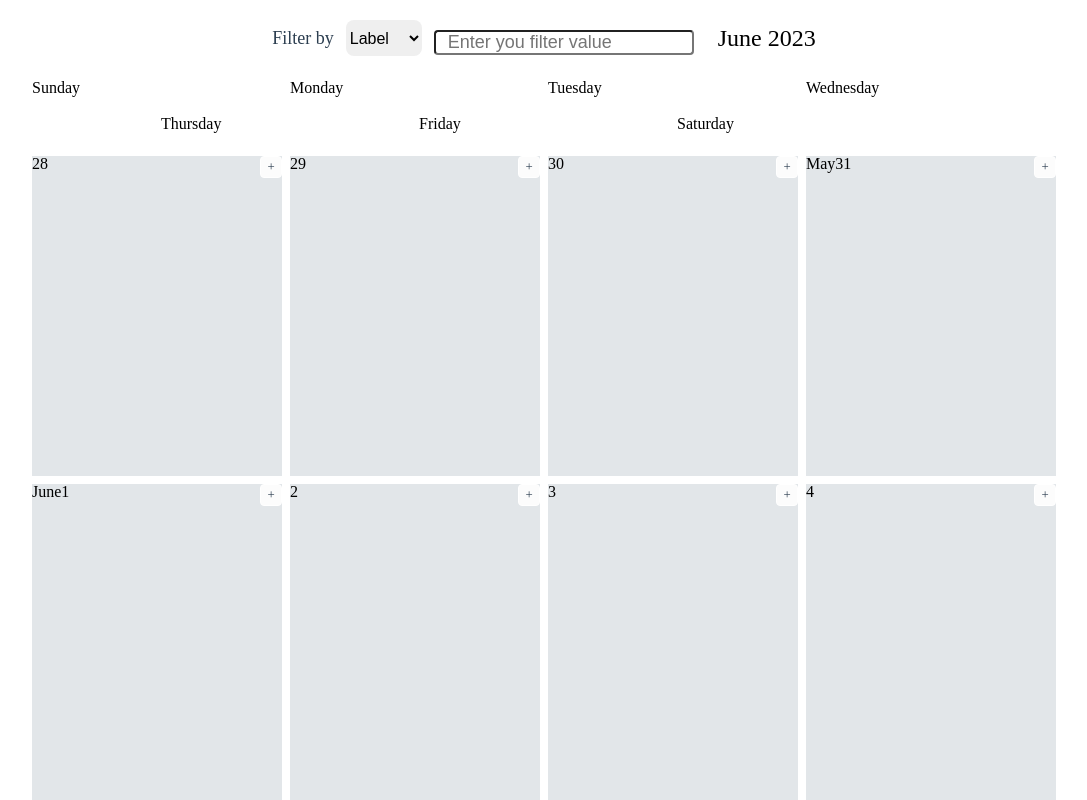
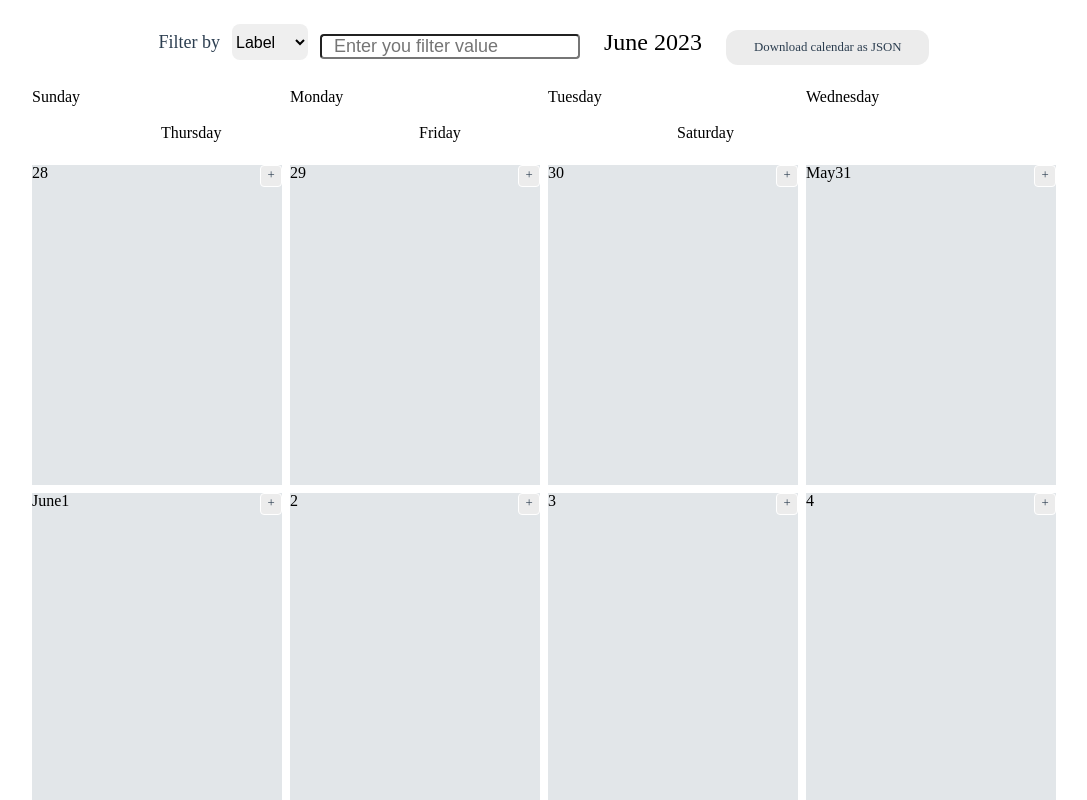
Before and after one commit to VladGlivuk/TaskCalendar, a React (Vite) app: page / in a window 1280 px wide. Shown: the top 800 px of the page, without its empty margins (96-1183 px from the left). Built offline with nearby package versions, Linux system fonts and the light colour scheme.

Commit message:
implement downloading calendar as JSON

```diff
--- /dev/null
+++ b/src/components/Calendar/Header/TopHeader/DownloadButton/index.tsx
@@ -0,0 +1,37 @@
+import { FC } from 'react';
+//types
+import { BUTTON_TYPE } from 'core/types';
+//constants
+import { calendar } from 'core/constants';
+//components
+import Button from 'shared/components/Button';
+
+const DownloadButton: FC = () => {
+  const downloadFileClickHandler = () => {
+    try {
+      const calendarData = localStorage.getItem(calendar);
+
+      if (calendarData) {
+        const fileName = 'calendarData';
+        const formattedJson = JSON.stringify(JSON.parse(calendarData), null, 6);
+        const blob = new Blob([formattedJson], { type: 'application/json' });
+        const href = URL.createObjectURL(blob);
+
+        const link = document.createElement('a');
+        link.href = href;
+        link.download = fileName + '.json';
+        document.body.appendChild(link);
+        link.click();
+
+        document.body.removeChild(link);
+        URL.revokeObjectURL(href);
+      }
+    } catch (error) {
+      console.log('file: index.tsx:34  error:', error);
+    }
+  };
+
+  return <Button title='Download calendar as JSON' type={BUTTON_TYPE.DEFAULT} clickHandler={downloadFileClickHandler} />;
+};
+
+export default DownloadButton;
--- a/src/components/Calendar/Header/TopHeader/index.tsx
+++ b/src/components/Calendar/Header/TopHeader/index.tsx
@@ -5,6 +5,7 @@ import { getMonthFromNumber } from 'core/functions';
 import Filter from './Filter';
 //styles
 import { TopHeaderWrapper } from './styles';
+import DownloadButton from './DownloadButton';
 
 const TopHeader: FC = () => {
   const currentDate = new Date();
@@ -18,6 +19,7 @@ const TopHeader: FC = () => {
     <TopHeaderWrapper>
       <Filter />
       <h1 className='title'>{currentDateInfo}</h1>
+      <DownloadButton />
     </TopHeaderWrapper>
   );
 };
--- a/src/core/constants/task.ts
+++ b/src/core/constants/task.ts
@@ -8,5 +8,4 @@ export const defaultTaskValue: Task = {
   label: 'New task',
   colors: ['blue', 'yellow'],
   taskId: '',
-  dayId: '',
 };
--- a/src/core/types/task.ts
+++ b/src/core/types/task.ts
@@ -2,6 +2,5 @@ export type Task = {
   date: Date | null;
   label: string;
   colors: Array<string>;
-  dayId: string;
   taskId: string;
 };
--- a/src/shared/components/TaskFormData/helpers.ts
+++ b/src/shared/components/TaskFormData/helpers.ts
@@ -2,9 +2,7 @@
 import { Task } from 'core/types';
 
 export const getNewTaskValue = (task: Task, isEditing: boolean): Task =>
-  isEditing || !!task.taskId
-    ? task
-    : { ...task, taskId: task.label + task.date?.getSeconds() + +task.colors.toString() + task.dayId + new Date().getSeconds() };
+  isEditing || !!task.taskId ? task : { ...task, taskId: task.label + task.date?.getSeconds() + task.colors.toString() + new Date().getSeconds() };
 
 export const getIsFormValid = (task: Task): boolean => task.label.trim().length > 2;
 
--- a/src/shared/styles/buttons.ts
+++ b/src/shared/styles/buttons.ts
@@ -17,7 +17,7 @@ export const ButtonWrapper = styled.div<ButtonProps>`
   font-size: 0.8rem;
   border: none;
   color: #2c3e50;
-  background: #fcfcfc;
+  background: #ececec;
   transition: all 0.25s ease;
   display: flex;
   justify-content: center;
```
